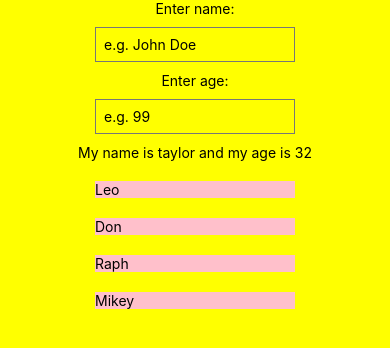
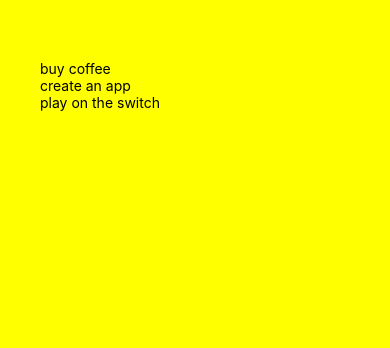
Before and after one commit to taylorhh5/nativeProject, a React Native app: screen / in a window 390 px wide. Shown: the top 348 px of the page. Built offline with nearby package versions, Linux system fonts and the light colour scheme.

Commit message:
Rendering todo list

```diff
--- a/App.js
+++ b/App.js
@@ -11,74 +11,34 @@
 } from "react-native";
 
 export default function App() {
-  const [name, setName] = useState("taylor");
-  const [age, setAge] = useState("32");
 
-  const [people, setPeople] = useState([
-    { name: "Leo", id: "1" },
-    { name: "Don", id: "2" },
-    { name: "Raph", id: "3" },
-    { name: "Mikey", id: "4" },
+
+  const [todos, setTodos] = useState([
+    { text: 'buy coffee', key: '1' },
+    { text: 'create an app', key: '2' },
+    { text: 'play on the switch', key: '3' }
   ]);
 
-  // const clickHandler = () => {
-  //   setName(!name)
-  // }
-  // const changeText =(val) =>{
-  //   setName(val)
-  // }
-  const pressHandler = (id) => {
-    console.log(id, "the ID")
-    setPeople((people) => {
-return people.filter(person =>person.id != id)
-    })
-  }
 
   return (
     <View style={styles.container}>
-      <Text>Enter name:</Text>
-      <TextInput
-        style={styles.input}
-        placeholder="e.g. John Doe"
-        onChangeText={(val) => setName(val)}
-      />
-      <Text>Enter age:</Text>
-      <TextInput
-        keyboardAppearance="dark"
-        // keyboardType="numeric"
-        style={styles.input}
-        placeholder="e.g. 99"
-        onChangeText={(val) => setAge(val)}
-      />
+   {/* header */}
+   <View style={styles.content}>
+{/* TODO Form */}
 
-      <Text>
-        My name is {name} and my age is {age}
-      </Text>
-      <View style={styles.buttonContainer}>
-        {/* <Button title="update state" onPress={clickHandler} /> */}
-      </View>
-      <StatusBar style="auto" />
+<View style={styles.list}>
+<FlatList
+//data
+data={todos}
 
-      <FlatList
-      // numColumns={2}
-        //keyExtractor since no key, ID instead
-        keyExtractor={(item) => item.id}
-        //data to cycle through
-        data={people}
-        //equal to a function that returns some JSX. Destructure item in array
-        renderItem={({ item }) =>
-        <TouchableOpacity onPress={() => pressHandler(item.id)}>
-          <Text style={styles.item}>{item.name} </Text>
-          </TouchableOpacity>
-      }
-      />
-
-      {/* {people.map(item => (
-        <View key={item.id}>
-
-<Text>{item.name} </Text>
-          </View>
-      ))} */}
+//renders the template for each item in the list
+//extract item currently iterating
+renderItem={({item}) =>(
+<Text>{item.text}</Text>
+)}
+/>
+</View>
+   </View>
     </View>
   );
 }
@@ -87,20 +47,18 @@
   container: {
     flex: 1,
     backgroundColor: "yellow",
-    alignItems: "center",
-    justifyContent: "center",
+
+    // alignItems: "center",
+    // justifyContent: "center",
   },
-  buttonContainer: {
-    marginTop: 20,
-    backgroundColor: "blue",
+  content: {
+    padding: 40,
   },
 
-  input: {
-    borderWidth: 1,
-    borderColor: "#777",
-    padding: 8,
-    margin: 10,
-    width: 200,
+  list: {
+
+    marginTop: 20,
+
   },
   item: {
     width: 200,
```
